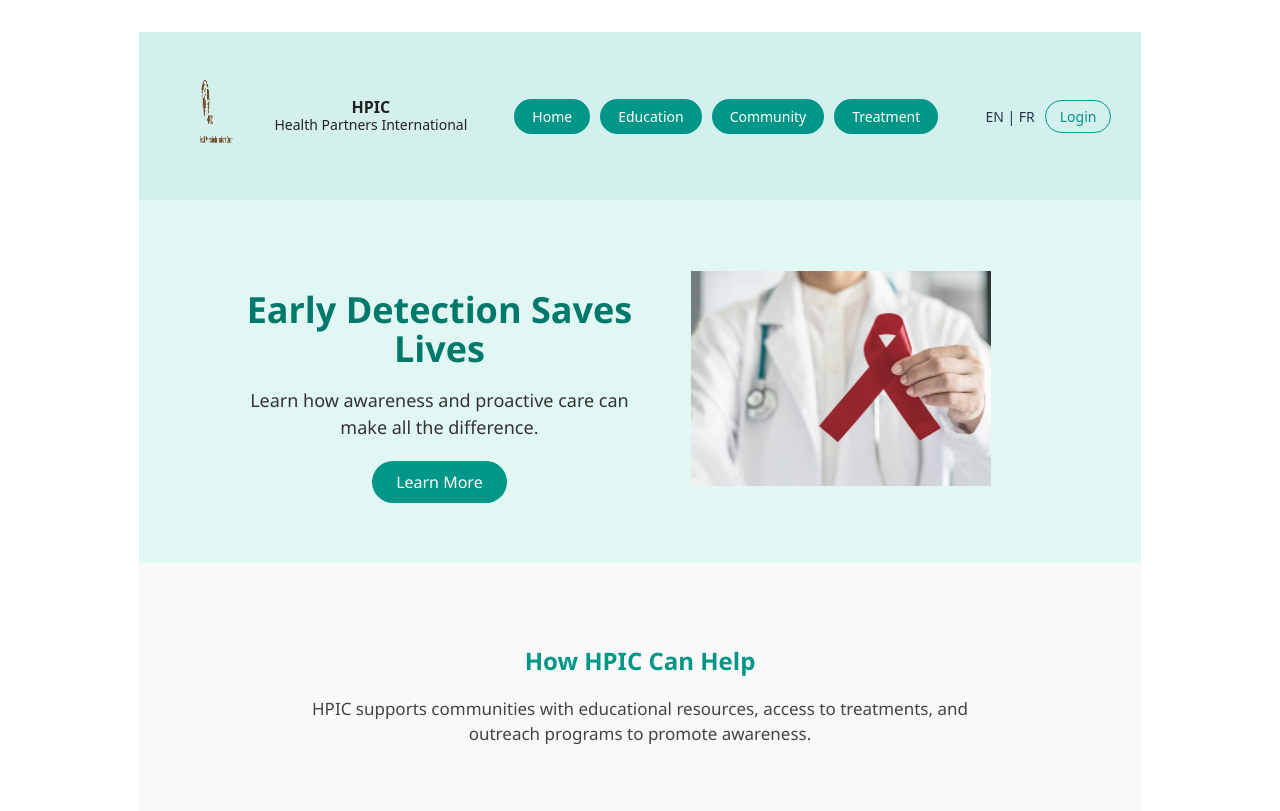
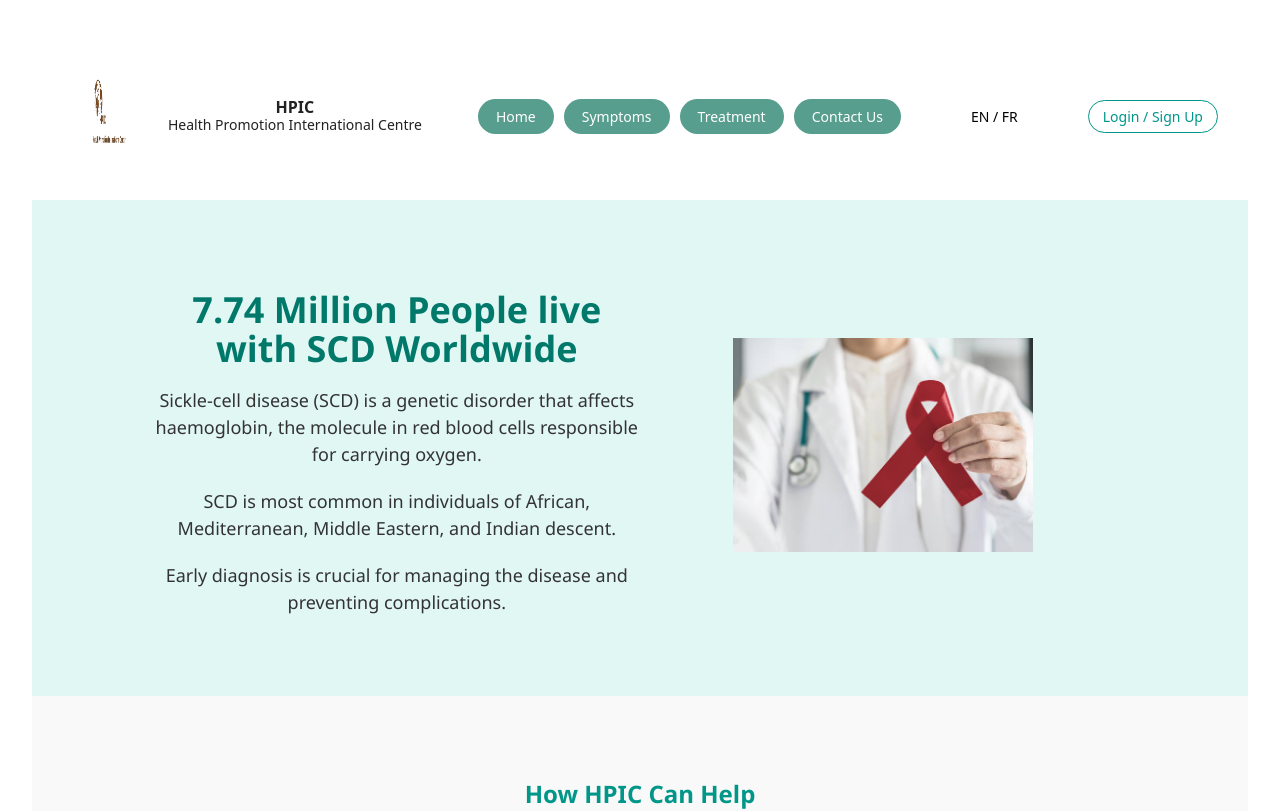
Before and after one commit to James6827/hpic-scd-app-Final-Version, a React app in the folder frontend/: page /treatment in a window 1280 px wide. Shown: the top 811 px of the page. Built offline with nearby package versions, Linux system fonts and the light colour scheme; the HTML template or start-up script is replaced by a standard one.

Commit message:
styling editing

```diff
--- a/frontend/src/components/Navbar.css
+++ b/frontend/src/components/Navbar.css
@@ -1,5 +1,5 @@
 .navbar {
-  background-color: #d3f0ec; /* soft teal background */
+  background-color: #ffffff; /* soft teal background */
   display: flex;
   justify-content: space-between;
   align-items: center;
@@ -37,7 +37,7 @@
 }
 
 .navbar-center button {
-  background-color: #009688; /* teal green */
+  background-color: #579e8e; /* teal green */
   color: #fff;
   border: none;
   border-radius: 20px;
@@ -50,8 +50,29 @@
 .navbar-center button:hover {
   background-color: #00796b; /* darker teal on hover */
 }
+/* leftRight section (EN/FR) */
+.navbar-leftright {
+  display: flex;
+  align-items: center;
+  gap: 10px;
+  font-size: 14px;
+}
 
-/* Right section (language + login) */
+.language-btn {
+  border: none;
+  background: none;
+  color: #000000;
+  border-radius: 20px;
+  padding: 6px 14px;
+  cursor: pointer;
+  transition: all 0.2s ease;
+}
+
+.login-btn:hover {
+  background-color: #009688;
+  color: white;
+}
+/* Right section (login) */
 .navbar-right {
   display: flex;
   align-items: center;
--- a/frontend/src/components/Navbar.jsx
+++ b/frontend/src/components/Navbar.jsx
@@ -9,20 +9,25 @@ export default function Navbar() {
         <img src={logo} alt="HPIC Logo" className="logo" />
         <div className="logo-text">
           <strong>HPIC</strong>
-          <span>Health Partners International</span>
+          <span>Health Promotion International Centre</span>
         </div>
       </div>
 
       <div className="navbar-center">
         <button>Home</button>
-        <button>Education</button>
-        <button>Community</button>
+        <button>Symptoms</button>
         <button>Treatment</button>
+        <button>Contact Us</button>
+
+      </div>
+
+ <div className="navbar-leftright">
+        <button className="language-btn">EN / FR</button>
       </div>
 
       <div className="navbar-right">
-        <span>EN | FR</span>
-        <button className="login-btn">Login</button>
+        <button className="login-btn">Login / Sign Up</button>
+
       </div>
     </nav>
   );
--- a/frontend/src/pages/HomePage/Home.jsx
+++ b/frontend/src/pages/HomePage/Home.jsx
@@ -7,11 +7,15 @@ export default function Home() {
     <div className="home-container">
       <section className="hero">
         <div className="hero-content">
-          <h1>Early Detection Saves Lives</h1>
+          <h1>7.74 Million People live with SCD Worldwide</h1>
           <p>
-            Learn how awareness and proactive care can make all the difference.
+Sickle-cell disease (SCD) is a genetic disorder that affects haemoglobin, the molecule in red blood cells responsible for carrying oxygen.
           </p>
-          <button className="cta-btn">Learn More</button>
+          <p>
+SCD is most common in individuals of African, Mediterranean, Middle Eastern, and Indian descent.
+          </p>
+          <p>
+Early diagnosis is crucial for managing the disease and preventing complications.          </p>
         </div>
         <div className="hero-image">
           <img src={ribbon} alt="Awareness Ribbon" />
@@ -21,8 +25,7 @@ export default function Home() {
       <section className="info-section">
         <h2>How HPIC Can Help</h2>
         <p>
-          HPIC supports communities with educational resources, access to
-          treatments, and outreach programs to promote awareness.
+         We offer many tools and resources for you to discover how to take care of yourself and your loved ones who are affected by Sickle Cell Disease.
         </p>
       </section>
     </div>
```
